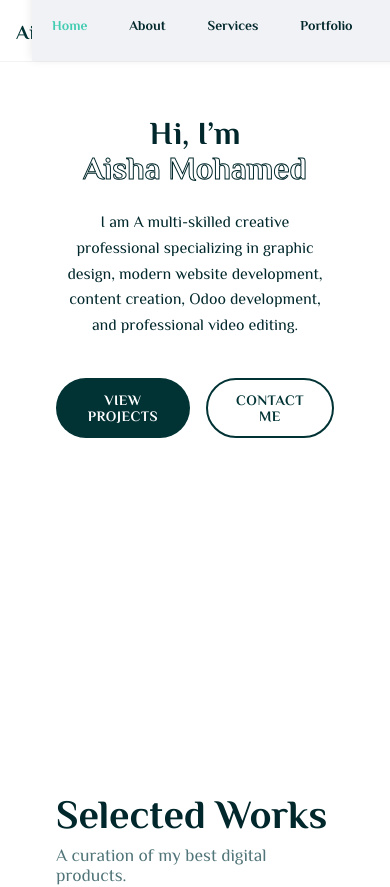
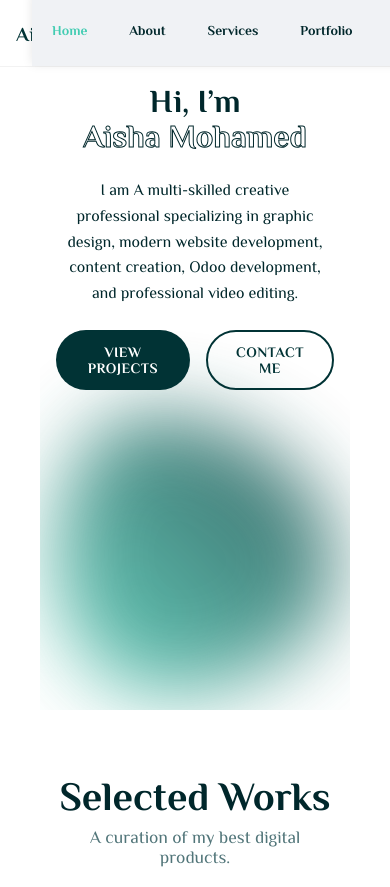
Before and after one commit to aishamoha7/aishamoha, a Next.js app: page / in a window 390 px wide. Shown: the top 887 px of the page. Built offline with nearby package versions, Linux system fonts and the light colour scheme.

Commit message:
Optimize responsiveness for tablet/mobile and header styles

```diff
--- a/app/contact/contact.module.css
+++ b/app/contact/contact.module.css
@@ -151,13 +151,15 @@
 @media (max-width: 900px) {
     .contentWrapper {
         grid-template-columns: 1fr;
-        gap: 3rem;
+        gap: 6rem;
+        /* Increased gap for iPad/Tablet portrait */
     }
 }
 
 @media (max-width: 600px) {
     .container {
-        padding: 4rem 1rem;
+        padding: 8rem 1.5rem;
+        /* Further increased padding for mobile portrait */
     }
 
     .title {
@@ -165,6 +167,12 @@
     }
 
     .form {
-        padding: 1.5rem;
+        padding: 2.5rem;
+        /* Slightly more form padding */
+    }
+
+    .contentWrapper {
+        gap: 5rem;
+        /* Increased mobile gap */
     }
 }
--- a/app/page.module.css
+++ b/app/page.module.css
@@ -155,20 +155,34 @@
 
 @media (max-width: 600px) {
   .hero {
-    padding-bottom: 2rem;
+    padding-top: 4rem;
+    padding-bottom: 1rem;
+    /* Much tighter as requested */
+    min-height: auto;
+    /* Allow height to shrink */
+  }
+
+  .headline {
+    font-size: 2rem;
+    /* Smaller for mobile portrait */
   }
 
   .intro {
     font-size: 1rem;
     padding: 0 10px;
+    margin-bottom: 1.5rem;
+    /* Reduce bottom margin too */
   }
 
-  /* Hide visual blob on mobile portrait as requested */
-  .heroVisual {
-    display: none;
+  .heroContent {
+    margin-bottom: 1.5rem;
+    /* Reduce gap between text and visual */
   }
 
-  .headline {
-    font-size: 2rem;
+  .visualShape {
+    width: 280px;
+    height: 280px;
+    /* Scale down blob */
+    /* Ensure it remains fully visible */
   }
 }
--- a/components/AboutSection.module.css
+++ b/components/AboutSection.module.css
@@ -135,8 +135,7 @@
     }
 
     .visualContent {
-        width: 100%;
-        height: 350px;
+        display: none;
     }
 
     .heading {
@@ -146,6 +145,10 @@
 
     .textContent {
         text-align: center;
+        display: flex;
+        flex-direction: column;
+        align-items: center;
+        /* Ensure flex children like label center */
     }
 
     .skillsGrid {
--- a/components/Header.module.css
+++ b/components/Header.module.css
@@ -52,17 +52,23 @@
 }
 
 /* Focus Lens Hover Effect */
+/* Base Link Styles */
 .link {
     font-size: 1rem;
     font-weight: bold;
     color: var(--text-main);
     position: relative;
     padding: 5px 10px;
-    /* Added padding for space for the lens */
     transition: color 0.3s ease;
 }
 
-/* Clear previous pseudo-elements if any from underline logic */
+.link:hover {
+    color: var(--text-new2);
+}
+
+/* Focus Lens Hover Effect - iPad & Mobile Only (max-width: 1024px) */
+@media (max-width: 1024px) {
+
     .link::after,
     .link::before {
         content: '';
@@ -72,7 +78,6 @@
         transition: all 0.3s ease;
         opacity: 0;
         border-color: var(--text-new2);
-    /* Using the new teal color */
     }
 
     /* Top-Left Corner */
@@ -93,11 +98,7 @@
         transform: translate(-5px, -5px);
     }
 
-/* Hover State */
-.link:hover {
-    color: var(--text-new2);
-}
-
+    /* Hover State (Lens visible only on hover) */
     .link:hover::before {
         opacity: 1;
         transform: translate(0, 0);
@@ -106,6 +107,7 @@
     .link:hover::after {
         opacity: 1;
         transform: translate(0, 0);
+    }
 }
 
 /* Active State Styles */
@@ -207,21 +209,9 @@
         font-size: 1.25rem;
     }
 
-
     /* Reduce menu font size for mobile to prevent overflow */
     .link {
         font-size: 0.85rem;
         padding: 5px 5px;
     }
-
-    /* Adjust actions for mobile fit */
-    .ctaBtn {
-        padding: 6px 14px;
-        font-size: 0.8rem;
 }
-
-    .themeBtn {
-        width: 35px;
-        height: 35px;
-    }
-}
--- a/components/ProjectGrid.module.css
+++ b/components/ProjectGrid.module.css
@@ -35,13 +35,13 @@
 }
 
 @media (max-width: 600px) {
-    .section {
-        padding: 2rem 0;
-    }
-
     .grid {
         grid-template-columns: 1fr;
         gap: var(--spacing-md);
+    }
+
+    .header {
+        text-align: center;
     }
 }
 
```
Lines whose indentation alone changed are shown as unchanged.
